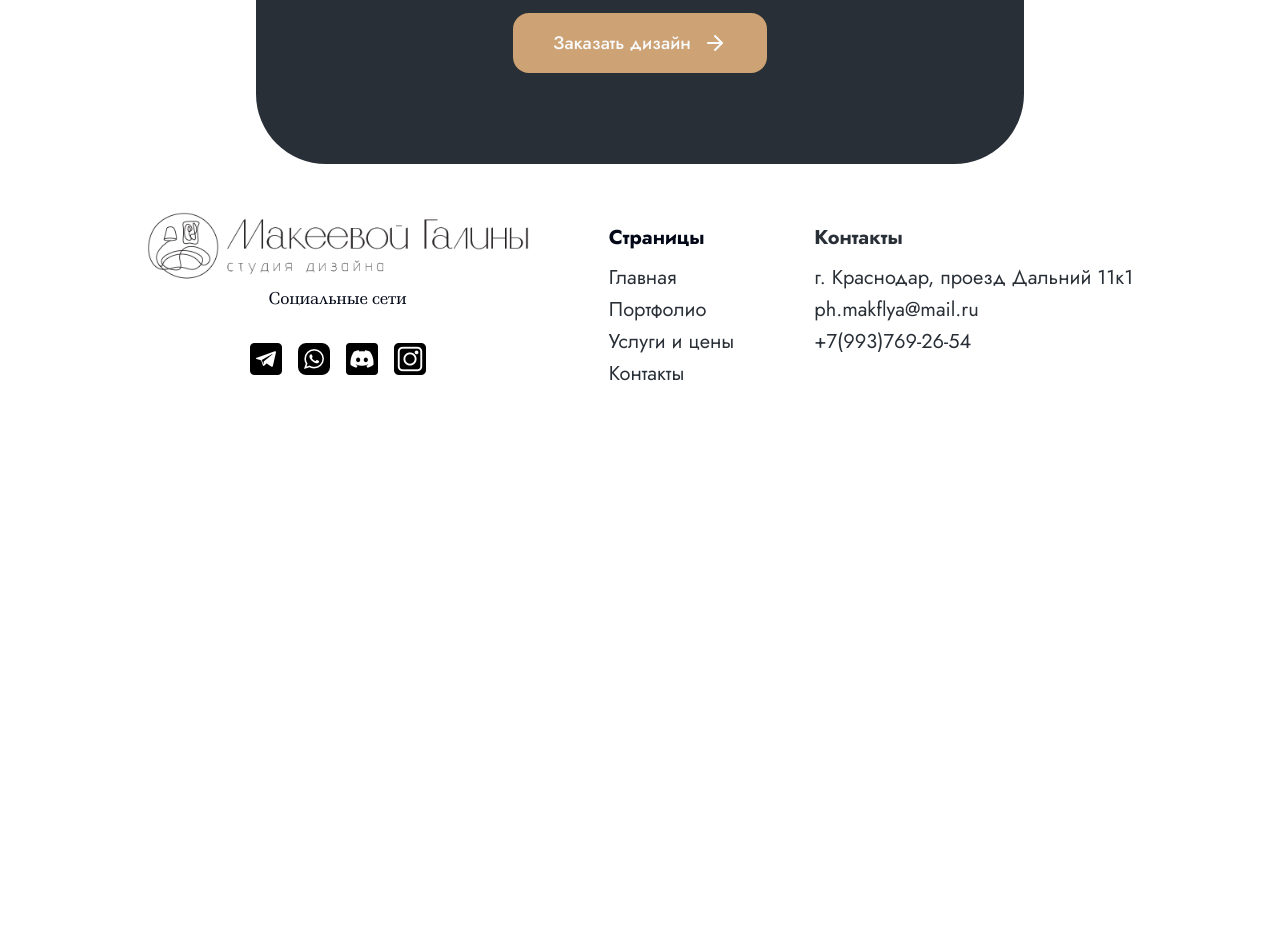
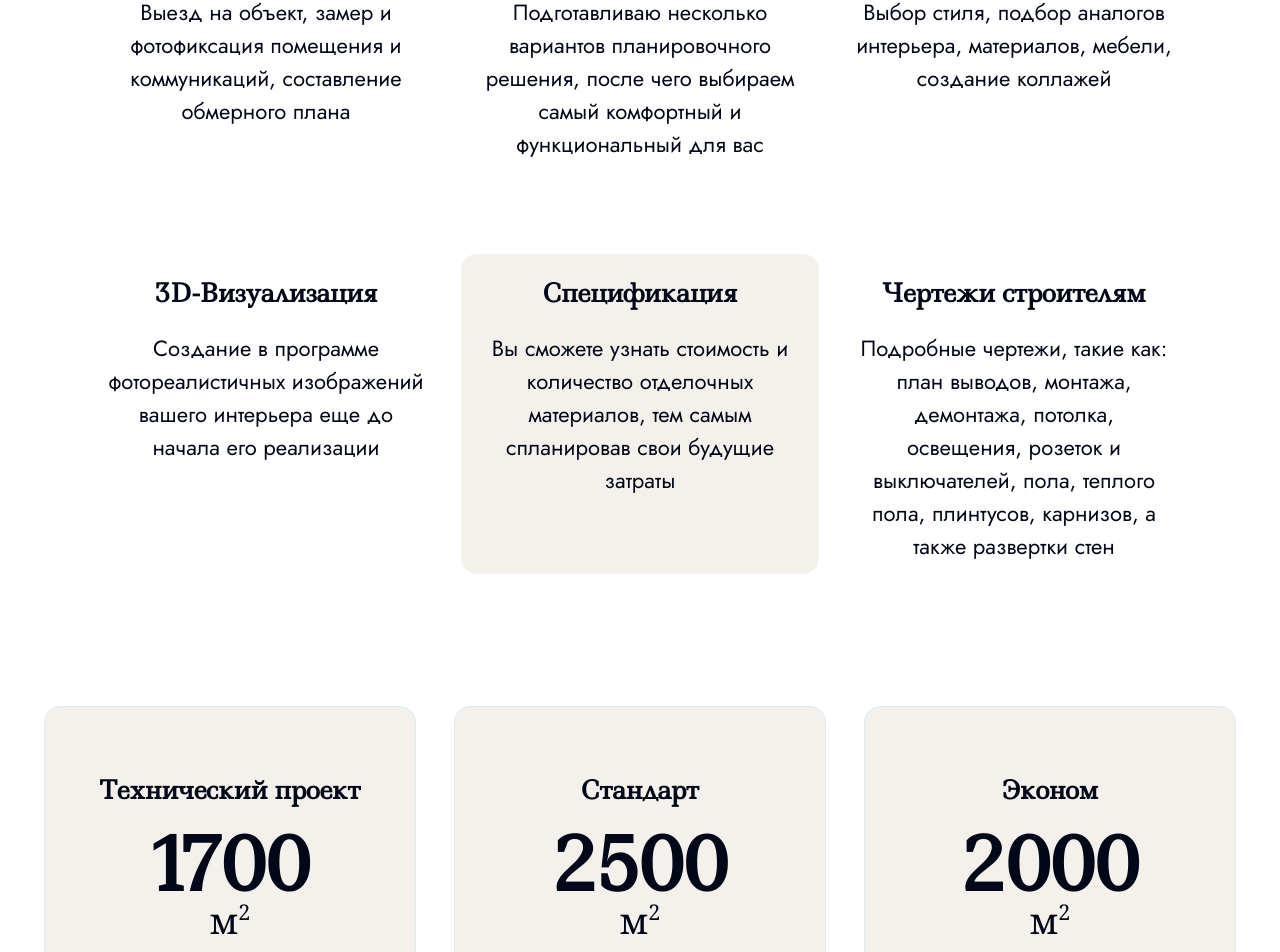
Before and after one commit to Mabori1/disign-galina, a Next.js app: page /price in a window 1280 px wide. Shown: the part 674-1626 px from the top of the page. Before the commit the page ends 1142 px from the top, so only its background shows below. Built offline with nearby package versions, Linux system fonts and the light colour scheme.

Commit message:
feat: add price page

```diff
--- a/app/layout.tsx
+++ b/app/layout.tsx
@@ -44,7 +44,11 @@ export default function RootLayout({
 }>) {
   return (
     <html lang="ru" suppressHydrationWarning className={jostFonts.className}>
-      <body className={cn("relative flex flex-col font-sans antialiased")}>
+      <body
+        className={cn(
+          "relative flex size-full min-h-screen flex-col font-sans antialiased",
+        )}
+      >
         <GoogleAnalytics gaId="G-E9RQ686PDL" />
         <Header />
         <main className="mx-auto flex size-full max-w-7xl flex-1 flex-col bg-white px-5 sm:px-10">
--- a/app/price/page.tsx
+++ b/app/price/page.tsx
@@ -1,7 +1,13 @@
+import { Button } from "@/components/ui/button";
+import { priceContent, priceVariants } from "@/data";
+import { cn } from "@/lib/utils";
+import { ArrowRight } from "lucide-react";
 import Image from "next/image";
+import Link from "next/link";
 
 const Page = () => {
   return (
+    <section>
       <div className="relative mx-auto flex h-full w-full flex-col items-center justify-center">
         <div className="min-h-96 w-[100vw] pt-28">
           <Image
@@ -18,8 +24,89 @@ const Page = () => {
             </p>
           </div>
         </div>
-      <div className=""></div>
       </div>
+      <div className="mt-52 flex flex-wrap justify-center gap-4 overflow-hidden text-center">
+        {priceContent.map((item) => (
+          <div
+            key={item.id}
+            id={item.id}
+            className={cn(
+              "flex h-[320px] max-w-[358px] snap-center flex-col overflow-hidden rounded-2xl p-5 hover:shadow-xl",
+
+              item.id === "спецификация" ? "bg-isabelline" : "",
+            )}
+          >
+            <h3 className="mb-5 font-ledger text-[25px] font-bold">
+              {item.title}
+            </h3>
+            <p className="font-jost text-[22px]">{item.text}</p>
+          </div>
+        ))}
+      </div>
+      <div className="mt-28 flex size-full flex-wrap justify-center gap-4 overflow-hidden text-center md:justify-between">
+        {priceVariants.map((item) => (
+          <div
+            key={item.id}
+            id={item.id}
+            className={cn(
+              "m-5 flex size-full min-h-[723px] flex-col overflow-hidden rounded-2xl border bg-isabelline pt-16 hover:shadow-xl md:mx-1 lg:max-w-[31%]",
+            )}
+          >
+            <div
+              className={cn(
+                "relative h-[210px] border-b",
+                item.id === "2" ? "border-b-black" : "border-b-golden-beige",
+              )}
+            >
+              {item.id === "2" && (
+                <div className="absolute -bottom-5 left-1/2 flex h-11 w-2/3 translate-x-[-50%] items-center justify-center rounded-full bg-nightshade-blue text-center font-jost text-[1.125rem] text-white">
+                  Самый популярный
+                </div>
+              )}
+              <h3 className="mb-5 font-ledger text-[25px] font-bold">
+                {item.title}
+              </h3>
+              <h2 className="mx-auto font-ledger text-7xl font-bold">
+                {item.price}
+              </h2>
+              <p className="font-serif text-4xl">
+                м
+                <sup>
+                  <small>2</small>
+                </sup>
+              </p>
+            </div>
+            <div className="flex grow items-center justify-center">
+              <ul className="flex flex-col gap-4">
+                {item.content.map((elem, i) => (
+                  <li
+                    className="font-jost text-2xl text-typewriter-Ink"
+                    key={i}
+                  >
+                    <Link href={`#${priceContent[elem].id}`}>
+                      {priceContent[elem].title}
+                    </Link>
+                  </li>
+                ))}
+              </ul>
+            </div>
+
+            <Link href="https://wa.me/79884892654?text=Здравствуйте%2C+у+меня+есть+вопрос">
+              <Button
+                className={cn(
+                  "mb-6 px-8",
+                  item.id === "2"
+                    ? "bg-nightshade-blue hover:bg-golden-beige"
+                    : "bg-golden-beige",
+                )}
+              >
+                Заказать <ArrowRight className="ml-3" />
+              </Button>
+            </Link>
+          </div>
+        ))}
+      </div>
+    </section>
   );
 };
 
--- a/components/MyWork.tsx
+++ b/components/MyWork.tsx
@@ -49,13 +49,13 @@ const MyWork = () => {
       </div>
 
       <div className="mb-20 flex size-full min-h-[460px] max-w-[1920px] flex-wrap items-center justify-center gap-10 rounded-3xl bg-isabelline py-10">
-        <div className="flex flex-col items-center border md:border-r-golden-beige">
+        <div className="flex flex-col items-center lg:border-r lg:border-r-golden-beige">
           <span className="mx-20 text-8xl text-golden-beige">4+</span>
           <p className="font-jost text-2xl text-typewriter-Ink">
             Года практики
           </p>
         </div>
-        <div className="flex flex-col items-center border lg:border-r-golden-beige">
+        <div className="flex flex-col items-center lg:border-r lg:border-r-golden-beige">
           <span className="mx-20 text-8xl text-golden-beige">60+</span>
           <p className="font-jost text-2xl text-typewriter-Ink">
             Готовых проектов
--- a/data/index.ts
+++ b/data/index.ts
@@ -40,3 +40,57 @@ export const myWork = [
     img: "/w4-1.jpg",
   },
 ];
+
+export const priceContent = [
+  {
+    id: "обмер",
+    title: "Обмер помещения",
+    text: "Выезд на объект, замер и фотофиксация помещения и коммуникаций, составление обмерного плана",
+  },
+  {
+    id: "мебель",
+    title: "Расстановка мебели",
+    text: "Подготавливаю несколько вариантов планировочного решения, после чего выбираем самый комфортный и функциональный для вас",
+  },
+  {
+    id: "концепт",
+    title: "Концепт",
+    text: "Выбор стиля, подбор аналогов интерьера, материалов, мебели, создание коллажей",
+  },
+  {
+    id: "3d",
+    title: "3D-Визуализация",
+    text: "Создание в программе фотореалистичных изображений вашего интерьера еще до начала его реализации",
+  },
+  {
+    id: "спецификация",
+    title: "Спецификация",
+    text: "Вы сможете узнать стоимость и количество отделочных материалов, тем самым спланировав свои будущие затраты",
+  },
+  {
+    id: "чертежи",
+    title: "Чертежи строителям",
+    text: "Подробные чертежи, такие как: план выводов, монтажа, демонтажа, потолка, освещения, розеток и выключателей, пола, теплого пола, плинтусов, карнизов, а также развертки стен",
+  },
+];
+
+export const priceVariants = [
+  {
+    id: "1",
+    title: "Технический проект",
+    price: "1700",
+    content: [0, 1, 5],
+  },
+  {
+    id: "2",
+    title: "Стандарт",
+    price: "2500",
+    content: [0, 1, 2, 3, 4, 5],
+  },
+  {
+    id: "3",
+    title: "Эконом",
+    price: "2000",
+    content: [0, 1, 2, 4, 5],
+  },
+];
```
Lines whose indentation alone changed are shown as unchanged.
